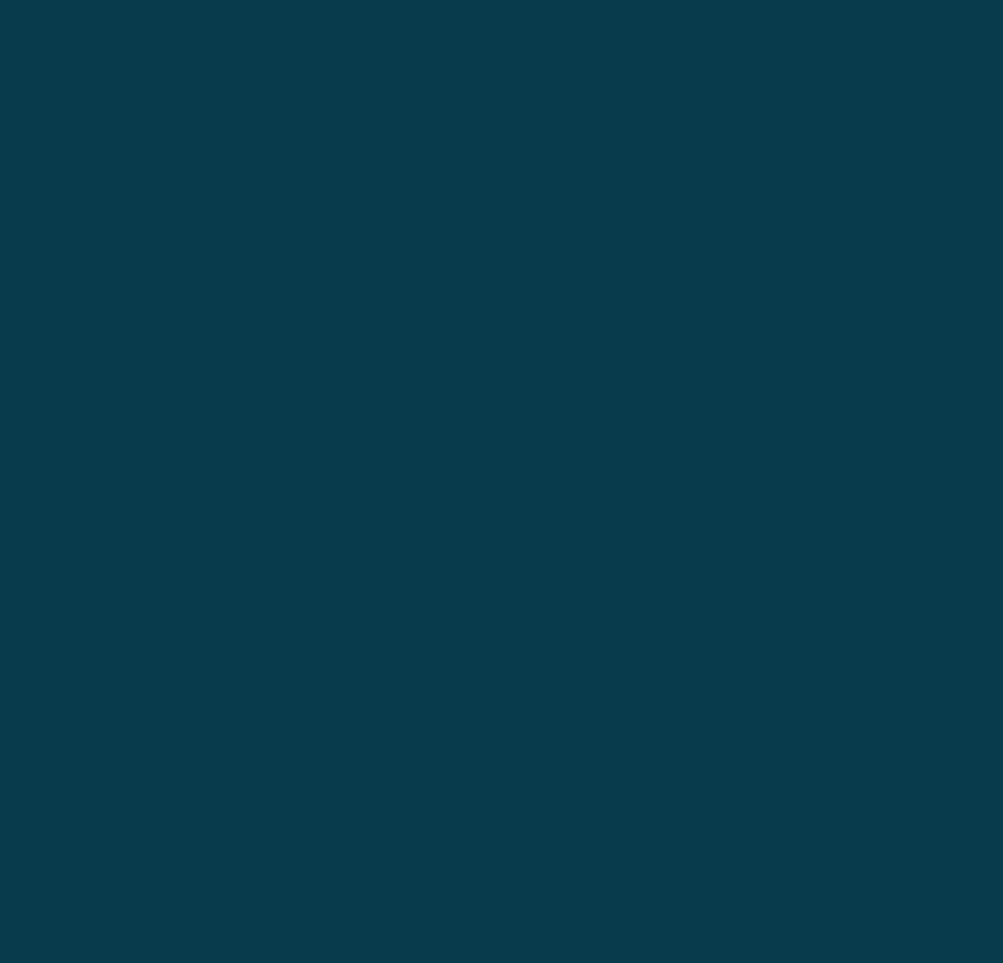
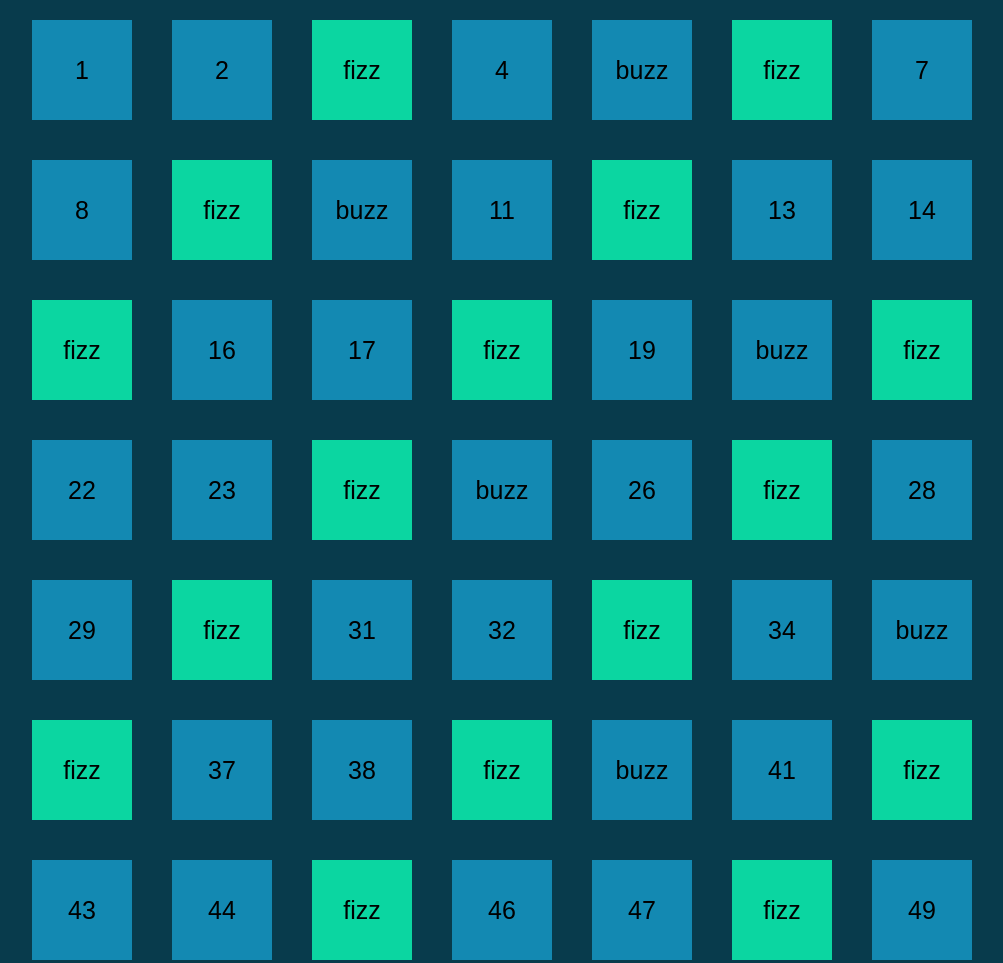
Before and after one commit to TrvMarco/js-fizzbuzzdom, a plain HTML site: page index.html in a window 1280 px wide. Shown: the top 963 px of the page, without its empty margins (128-1131 px from the left). Before the commit the page ends 800 px from the top, so only its background shows below. Drawn offline with Linux system fonts and the light colour scheme.

Commit message:
abbozzato codice js  e classi css

```diff
--- a/css/style.css
+++ b/css/style.css
@@ -6,8 +6,9 @@
 }
 
 /* COMMON */
-body, .container{
+body{
     background-color: #083b4c;
+    font-family: Arial, Helvetica, sans-serif;
 }
 
 /* CONTAINER */
@@ -23,4 +24,24 @@ body, .container{
     width: 100px;
     height: 100px;
     margin: 20px;
+    line-height: 100px;
+    text-align: center;
+    font-size: 25px;
 }
+
+/* COLORS */
+.fizzbuzz{
+    background-color: #f0466f;
+}
+
+.fizz{
+    background-color: #0bd6a1;
+}
+
+.buzz{
+    background-color: #ffd166;
+}
+
+.standard{
+    background-color: #1389b2;
+}
--- a/index.html
+++ b/index.html
@@ -9,16 +9,7 @@
     <title>FizzBuzz</title>
 </head>
 <body>
-    <div class="container">
-        <div class="box"></div>
-        <div class="box"></div>
-        <div class="box"></div>
-        <div class="box"></div>
-        <div class="box"></div>
-        <div class="box"></div>
-        <div class="box"></div>
-        <div class="box"></div>
-    </div>
+    <div class="container"></div>
     <!-- JS -->
     <script src="js/script.js"></script>
 </body>
--- a/js/script.js
+++ b/js/script.js
@@ -1,12 +1,25 @@
+const container = document.querySelector(".container")
+
 // SCRIVERE PROGRAMMA CHE STAMPI IN CONSOLE NUMERI DA 1 A 100
 for(let i = 1; i <= 100; i++){
-    if(i % 3 == 0 && i % 5 == 0){
-        console.log('FizzBuzz')
-    }else if(i % 5 == 0){
-        console.log('Buzz')
-    }if(i % 3 == 0){
-            console.log('Fizz')
+    const element = document.createElement("div");
+    element.classList.add("box");
+    element.innerText = i;
+    container.append(element);
+    if(i % 3 === 0 && i % 5 === 0){
+        element.innerText = "fizzbuzz";
+        element.classList.add("fizzbuzz");
+        console.log('FizzBuzz');
+    }else if(i % 5 === 0){
+        element.innerText = "buzz";
+        element.classList.add("buzz");
+        console.log('Buzz');
+    }if(i % 3 === 0){
+            element.innerText = "fizz";
+            element.classList.add("fizz");
+            console.log('Fizz');
     }else{
-        console.log(i)
+        element.classList.add("standard");
+        console.log(i);
     };
 };
```
